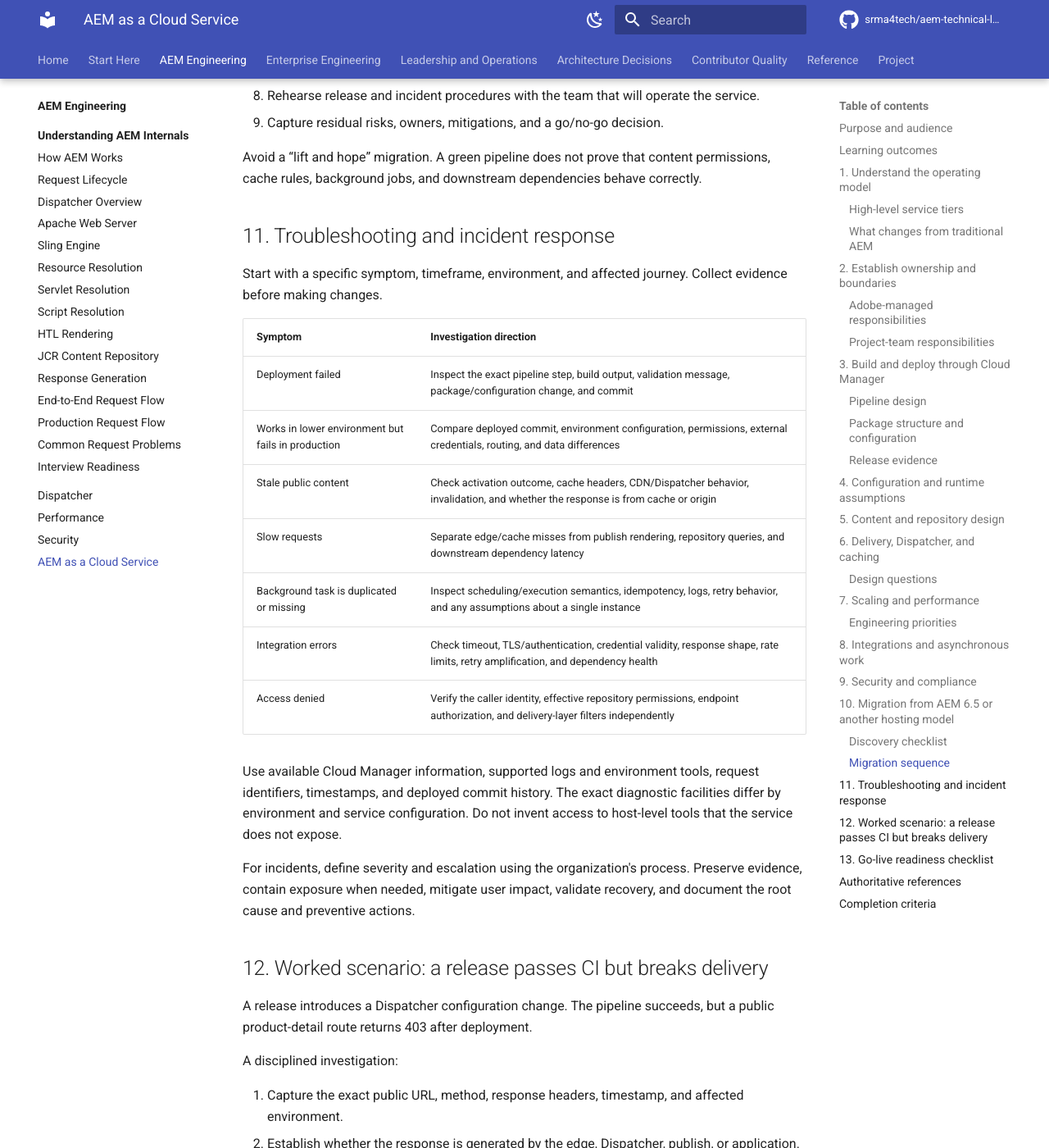
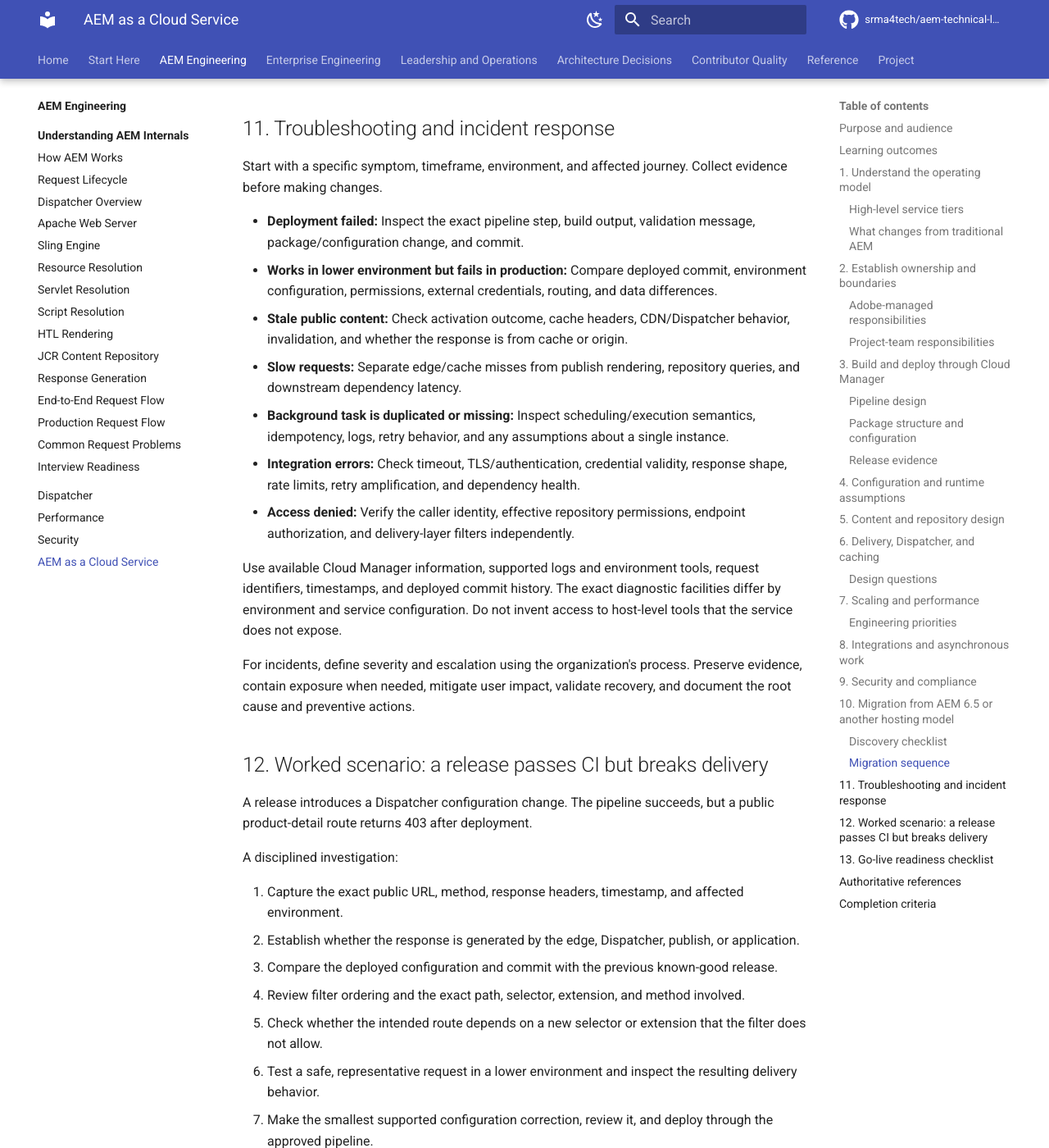
Before and after one commit to srma4tech/aem-technical-lead-playbook, an MkDocs documentation site: the page built from docs/06-aemaacs/README.md, in a window 1280 px wide and 1400 px high, scrolled down 8378 px. Shown: the whole window at 82% size. Built offline with MkDocs 1.6.1 and Material for MkDocs 9.7.7, drawn with Linux system fonts in a browser that asks for light colours; comment, search, counter and statistics services are not loaded; some of the changed text lies outside the part shown.

Commit message:
docs: fix table formatting in AEMaaCS chapter

```diff
--- a/docs/06-aemaacs/README.md
+++ b/docs/06-aemaacs/README.md
@@ -234,15 +232,13 @@ Avoid a “lift and hope” migration. A green pipeline does not prove that cont
 
 Start with a specific symptom, timeframe, environment, and affected journey. Collect evidence before making changes.
 
-| Symptom | Investigation direction |
-|---|---|
-| Deployment failed | Inspect the exact pipeline step, build output, validation message, package/configuration change, and commit |
-| Works in lower environment but fails in production | Compare deployed commit, environment configuration, permissions, external credentials, routing, and data differences |
-| Stale public content | Check activation outcome, cache headers, CDN/Dispatcher behavior, invalidation, and whether the response is from cache or origin |
-| Slow requests | Separate edge/cache misses from publish rendering, repository queries, and downstream dependency latency |
-| Background task is duplicated or missing | Inspect scheduling/execution semantics, idempotency, logs, retry behavior, and any assumptions about a single instance |
-| Integration errors | Check timeout, TLS/authentication, credential validity, response shape, rate limits, retry amplification, and dependency health |
-| Access denied | Verify the caller identity, effective repository permissions, endpoint authorization, and delivery-layer filters independently |
+- **Deployment failed:** Inspect the exact pipeline step, build output, validation message, package/configuration change, and commit.
+- **Works in lower environment but fails in production:** Compare deployed commit, environment configuration, permissions, external credentials, routing, and data differences.
+- **Stale public content:** Check activation outcome, cache headers, CDN/Dispatcher behavior, invalidation, and whether the response is from cache or origin.
+- **Slow requests:** Separate edge/cache misses from publish rendering, repository queries, and downstream dependency latency.
+- **Background task is duplicated or missing:** Inspect scheduling/execution semantics, idempotency, logs, retry behavior, and any assumptions about a single instance.
+- **Integration errors:** Check timeout, TLS/authentication, credential validity, response shape, rate limits, retry amplification, and dependency health.
+- **Access denied:** Verify the caller identity, effective repository permissions, endpoint authorization, and delivery-layer filters independently.
 
 Use available Cloud Manager information, supported logs and environment tools, request identifiers, timestamps, and deployed commit history. The exact diagnostic facilities differ by environment and service configuration. Do not invent access to host-level tools that the service does not expose.
 
```
Also changed, not shown: other parts of docs/06-aemaacs/README.md (+6 -8 lines).
